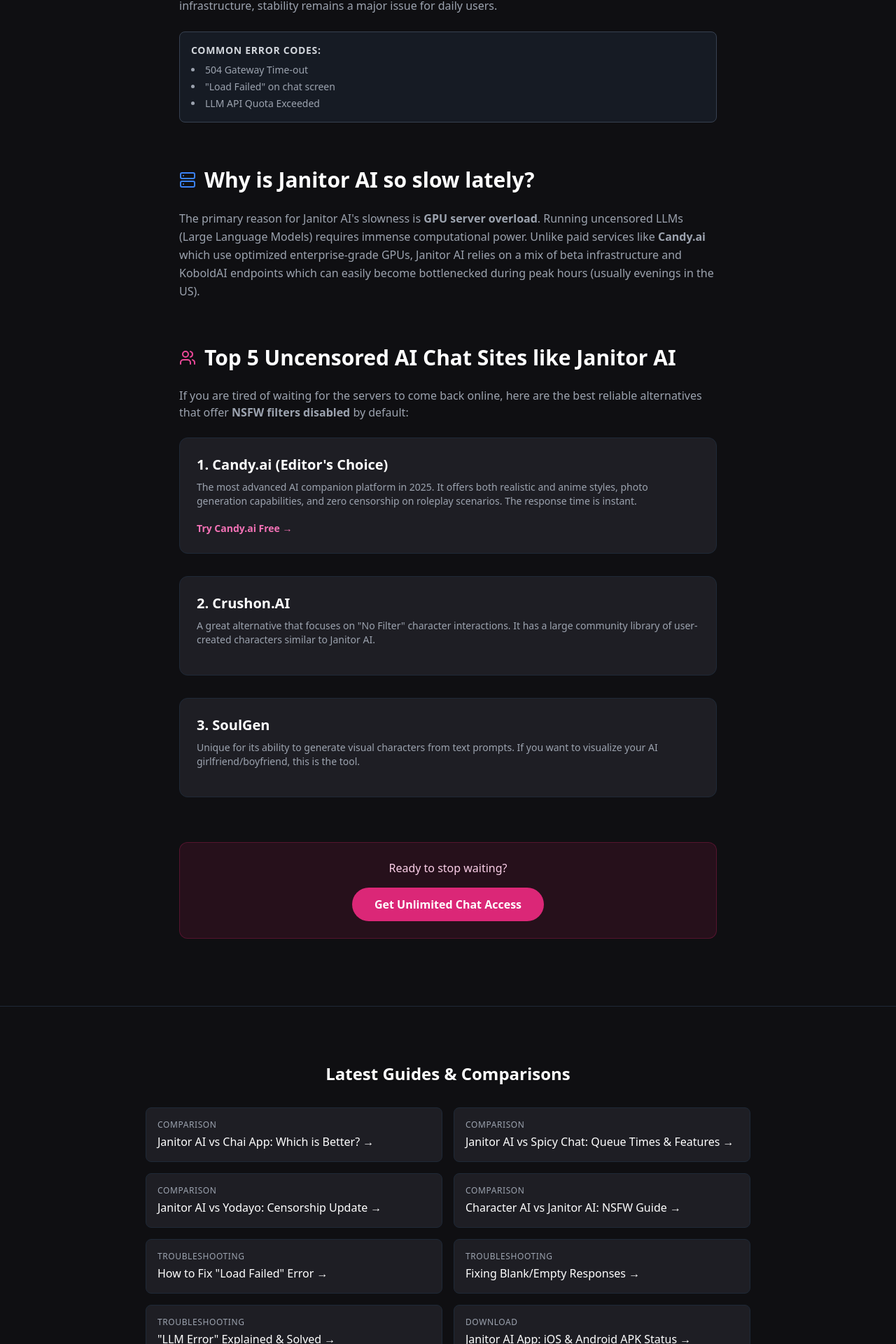
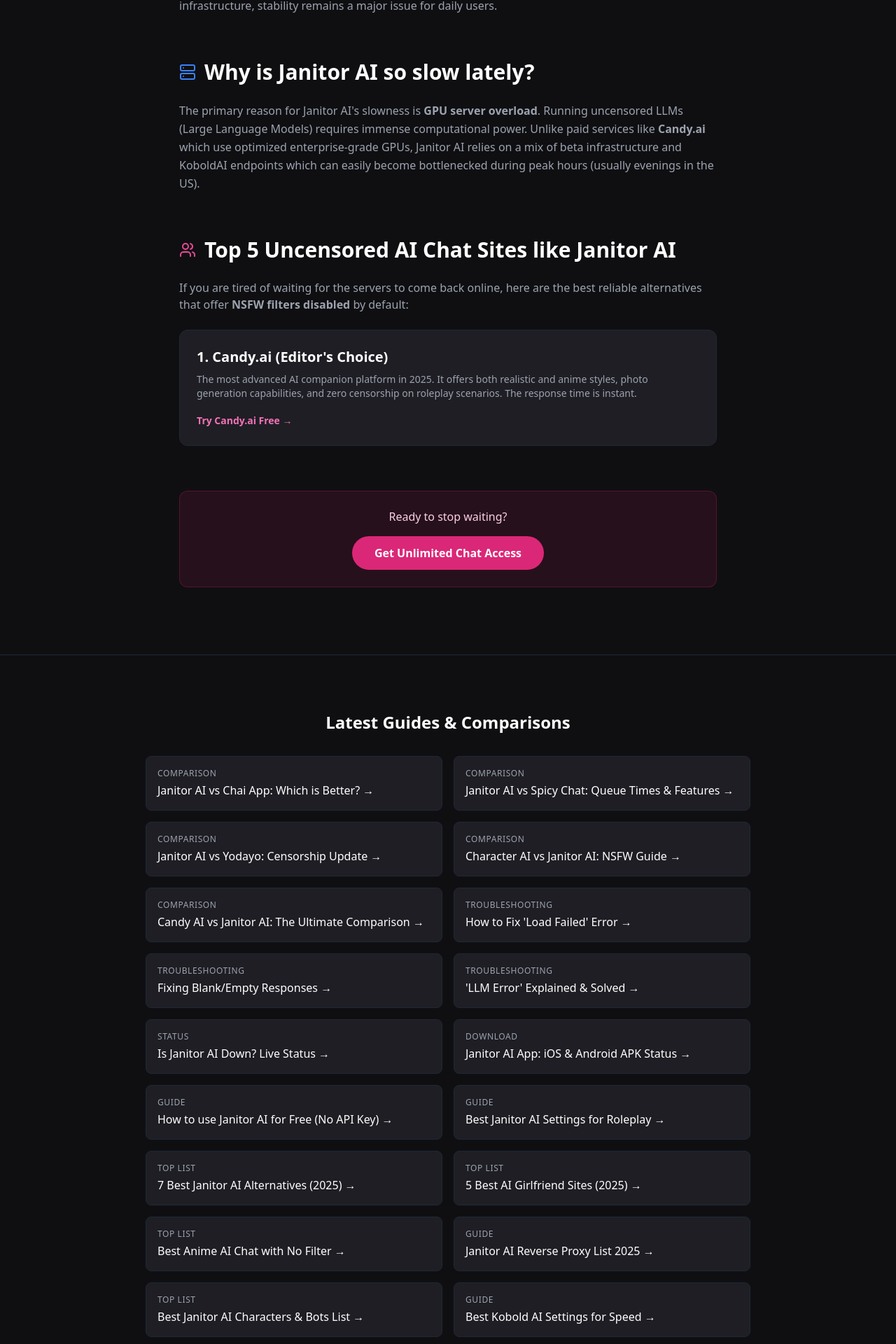
Before and after one commit to Daseanle/janitor-chat, a Next.js app: page / in a window 1280 px wide. Shown: the part 1757-3677 px from the top of the page at 70% size. Built offline with nearby package versions, Linux system fonts and the light colour scheme.

Commit message:
Update page.js

```diff
--- a/app/page.js
+++ b/app/page.js
@@ -1,17 +1,17 @@
+import { seoPages } from "./lib/seo-data"; // 👈 引入自动化数据源
 import Link from "next/link";
 import { CheckCircle2, XCircle, Zap, ShieldAlert, ArrowRight, Star, AlertTriangle, Server, Users, Lock } from "lucide-react";
 
 export default function Home() {
-  // 🔴 核心修改点：把这里换成你申请到的 Candy.ai 真实推广链接
-  // 如果还没批下来，暂时填 Candy 官网首页，或者填你上一版代码里的链接
+  // ✅ 已替换为你的真实 Affiliate 链接
   const AFFILIATE_LINK = "https://www.ejd1s4io.com/MF3W3H/3QQG7/";
 
-  // 获取当前日期，让SEO标题看起来像最新的
+  // 获取当前日期
   const currentDate = new Date().toLocaleDateString('en-US', { month: 'long', year: 'numeric' });
 
   return (
     <main className="min-h-screen bg-[#0f0f12] text-white selection:bg-pink-500 selection:text-white font-sans">
-      {/* 顶部紧急状态栏 - 制造焦虑 */}
+      {/* 顶部紧急状态栏 */}
       <div className="bg-red-500/10 border-b border-red-500/20 px-4 py-2 text-center text-sm font-medium text-red-200 animate-pulse">
         <span className="flex items-center justify-center gap-2">
           <ShieldAlert className="w-4 h-4" />
@@ -21,7 +21,6 @@
 
       {/* Hero 区域 */}
       <section className="relative pt-20 pb-32 overflow-hidden">
-        {/* 背景光效 */}
         <div className="absolute top-0 left-1/2 -translate-x-1/2 w-[600px] h-[600px] bg-pink-600/20 rounded-full blur-[120px] -z-10" />
 
         <div className="container mx-auto px-4 text-center max-w-4xl">
@@ -57,7 +56,7 @@
         </div>
       </section>
 
-      {/* 核心对比表格 - 转化神器 */}
+      {/* 核心对比表格 */}
       <section className="py-20 bg-[#16161a]">
         <div className="container mx-auto px-4 max-w-4xl">
           <h2 className="text-3xl font-bold text-center mb-4">Why Users Are Switching in 2025</h2>
@@ -127,11 +126,10 @@
         </div>
       </section>
 
-      {/* SEO 深度内容区域 - 专门给 Google 爬虫看的干货 */}
+      {/* SEO 深度内容区域 */}
       <article className="py-24 px-4 bg-[#0f0f12]">
         <div className="container mx-auto max-w-3xl prose prose-invert prose-lg prose-headings:text-gray-100 prose-a:text-pink-400">
 
-          {/* Section 1: 状态分析 (Target Keyword: Is Janitor AI Down) */}
           <div className="mb-16">
             <h2 className="flex items-center gap-3 text-3xl font-bold mb-6 text-white">
               <AlertTriangle className="text-yellow-500" />
@@ -145,17 +143,8 @@
               The official Janitor AI servers often struggle to handle the massive influx of traffic, leading to database connection failures and slow LLM response times.
               While the developers are working on scaling their infrastructure, stability remains a major issue for daily users.
             </p>
-            <div className="bg-gray-800/50 p-4 rounded-lg border border-gray-700 mt-6">
-              <h4 className="text-sm font-bold text-gray-300 uppercase tracking-wider mb-2">Common Error Codes:</h4>
-              <ul className="text-sm text-gray-400 list-disc list-inside space-y-1">
-                <li>504 Gateway Time-out</li>
-                <li>"Load Failed" on chat screen</li>
-                <li>LLM API Quota Exceeded</li>
-              </ul>
-            </div>
           </div>
 
-          {/* Section 2: 速度分析 (Target Keyword: Why is Janitor AI slow) */}
           <div className="mb-16">
             <h2 className="flex items-center gap-3 text-3xl font-bold mb-6 text-white">
               <Server className="text-blue-500" />
@@ -167,7 +156,6 @@
             </p>
           </div>
 
-          {/* Section 3: 替代品推荐 (Target Keyword: Uncensored AI Chat Sites) */}
           <div className="mb-16">
             <h2 className="flex items-center gap-3 text-3xl font-bold mb-6 text-white">
               <Users className="text-pink-500" />
@@ -178,29 +166,12 @@
             </p>
 
             <div className="space-y-8">
-              {/* Alt 1 */}
               <div className="bg-[#1e1e24] p-6 rounded-xl border border-gray-800">
                 <h3 className="text-xl font-bold text-white mb-2">1. Candy.ai (Editor's Choice)</h3>
                 <p className="text-gray-400 text-sm mb-4">
                   The most advanced AI companion platform in 2025. It offers both realistic and anime styles, photo generation capabilities, and zero censorship on roleplay scenarios. The response time is instant.
                 </p>
                 <a href={AFFILIATE_LINK} target="_blank" rel="nofollow" className="text-pink-400 font-bold hover:text-pink-300 text-sm">Try Candy.ai Free &rarr;</a>
-              </div>
-
-              {/* Alt 2 */}
-              <div className="bg-[#1e1e24] p-6 rounded-xl border border-gray-800">
-                <h3 className="text-xl font-bold text-white mb-2">2. Crushon.AI</h3>
-                <p className="text-gray-400 text-sm mb-4">
-                  A great alternative that focuses on "No Filter" character interactions. It has a large community library of user-created characters similar to Janitor AI.
-                </p>
-              </div>
-
-              {/* Alt 3 */}
-              <div className="bg-[#1e1e24] p-6 rounded-xl border border-gray-800">
-                <h3 className="text-xl font-bold text-white mb-2">3. SoulGen</h3>
-                <p className="text-gray-400 text-sm mb-4">
-                  Unique for its ability to generate visual characters from text prompts. If you want to visualize your AI girlfriend/boyfriend, this is the tool.
-                </p>
               </div>
             </div>
           </div>
@@ -219,61 +190,33 @@
 
         </div>
       </article>
-      {/* 内部链接区域 - SEO 关键！让爬虫顺着爬到子页面 */}
+
+      {/* 🔥 自动化内部链接区域 - 你的新武器 */}
       <section className="py-20 bg-[#0f0f12] border-t border-gray-800">
         <div className="container mx-auto px-4 max-w-4xl">
           <h3 className="text-2xl font-bold text-white mb-8 text-center">Latest Guides & Comparisons</h3>
+
           <div className="grid md:grid-cols-2 gap-4">
+            {/* 这里的代码会自动从 seo-data.js 读取所有页面！不用手写了！ */}
+            {seoPages.map((page) => (
+              <Link
+                key={page.slug}
+                href={`/seo/${page.slug}`}
+                className="p-4 bg-[#1e1e24] rounded-lg border border-gray-800 hover:border-pink-500/50 transition-all group"
+              >
+                <span className="text-gray-400 text-xs uppercase tracking-wider block mb-1">
+                  {page.category}
+                </span>
+                <span className="text-white group-hover:text-pink-400 font-medium">
+                  {page.title} &rarr;
+                </span>
+              </Link>
+            ))}
+          </div>
 
-            {/* 竞品对比类 */}
-            <Link href="/seo/janitor-ai-vs-chai-app" className="p-4 bg-[#1e1e24] rounded-lg border border-gray-800 hover:border-pink-500/50 transition-all group">
-              <span className="text-gray-400 text-xs uppercase tracking-wider block mb-1">Comparison</span>
-              <span className="text-white group-hover:text-pink-400 font-medium">Janitor AI vs Chai App: Which is Better? &rarr;</span>
-            </Link>
-            <Link href="/seo/janitor-ai-vs-spicy-chat" className="p-4 bg-[#1e1e24] rounded-lg border border-gray-800 hover:border-pink-500/50 transition-all group">
-              <span className="text-gray-400 text-xs uppercase tracking-wider block mb-1">Comparison</span>
-              <span className="text-white group-hover:text-pink-400 font-medium">Janitor AI vs Spicy Chat: Queue Times & Features &rarr;</span>
-            </Link>
-            <Link href="/seo/janitor-ai-vs-yodayo" className="p-4 bg-[#1e1e24] rounded-lg border border-gray-800 hover:border-pink-500/50 transition-all group">
-              <span className="text-gray-400 text-xs uppercase tracking-wider block mb-1">Comparison</span>
-              <span className="text-white group-hover:text-pink-400 font-medium">Janitor AI vs Yodayo: Censorship Update &rarr;</span>
-            </Link>
-            <Link href="/seo/character-ai-vs-janitor-ai" className="p-4 bg-[#1e1e24] rounded-lg border border-gray-800 hover:border-pink-500/50 transition-all group">
-              <span className="text-gray-400 text-xs uppercase tracking-wider block mb-1">Comparison</span>
-              <span className="text-white group-hover:text-pink-400 font-medium">Character AI vs Janitor AI: NSFW Guide &rarr;</span>
-            </Link>
-
-            {/* 修复指南类 */}
-            <Link href="/seo/fix-janitor-ai-load-failed" className="p-4 bg-[#1e1e24] rounded-lg border border-gray-800 hover:border-blue-500/50 transition-all group">
-              <span className="text-gray-400 text-xs uppercase tracking-wider block mb-1">Troubleshooting</span>
-              <span className="text-white group-hover:text-blue-400 font-medium">How to Fix "Load Failed" Error &rarr;</span>
-            </Link>
-            <Link href="/seo/janitor-ai-blank-response" className="p-4 bg-[#1e1e24] rounded-lg border border-gray-800 hover:border-blue-500/50 transition-all group">
-              <span className="text-gray-400 text-xs uppercase tracking-wider block mb-1">Troubleshooting</span>
-              <span className="text-white group-hover:text-blue-400 font-medium">Fixing Blank/Empty Responses &rarr;</span>
-            </Link>
-            <Link href="/seo/janitor-ai-llm-error-fix" className="p-4 bg-[#1e1e24] rounded-lg border border-gray-800 hover:border-blue-500/50 transition-all group">
-              <span className="text-gray-400 text-xs uppercase tracking-wider block mb-1">Troubleshooting</span>
-              <span className="text-white group-hover:text-blue-400 font-medium">"LLM Error" Explained & Solved &rarr;</span>
-            </Link>
-
-            {/* 资源类 */}
-            <Link href="/seo/janitor-ai-app-ios-android" className="p-4 bg-[#1e1e24] rounded-lg border border-gray-800 hover:border-green-500/50 transition-all group">
-              <span className="text-gray-400 text-xs uppercase tracking-wider block mb-1">Download</span>
-              <span className="text-white group-hover:text-green-400 font-medium">Janitor AI App: iOS & Android APK Status &rarr;</span>
-            </Link>
-            <Link href="/seo/janitor-ai-free-api-key" className="p-4 bg-[#1e1e24] rounded-lg border border-gray-800 hover:border-green-500/50 transition-all group">
-              <span className="text-gray-400 text-xs uppercase tracking-wider block mb-1">Guide</span>
-              <span className="text-white group-hover:text-green-400 font-medium">How to use Janitor AI for Free (No API Key) &rarr;</span>
-            </Link>
-            <Link href="/seo/best-ai-girlfriend-sites" className="p-4 bg-[#1e1e24] rounded-lg border border-gray-800 hover:border-green-500/50 transition-all group">
-              <span className="text-gray-400 text-xs uppercase tracking-wider block mb-1">Top List</span>
-              <span className="text-white group-hover:text-green-400 font-medium">5 Best AI Girlfriend Sites (2025) &rarr;</span>
-            </Link>
-
-          </div>
         </div>
       </section>
+
       {/* Footer - 法律护身符 */}
       <footer className="py-12 border-t border-gray-800 text-center text-gray-600 text-sm bg-[#0a0a0c]">
         <div className="container mx-auto px-4">
```
